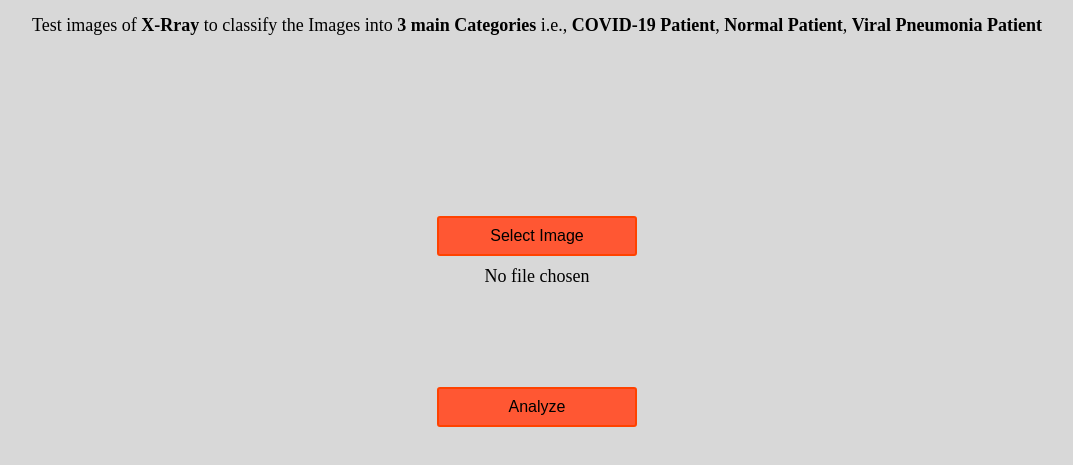
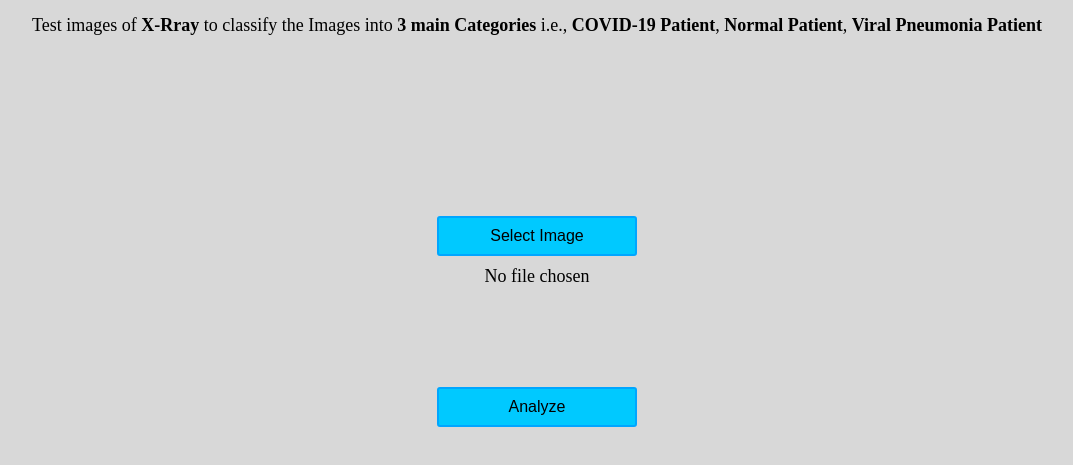
Before and after one commit to mdsharique/Detect-Covid19, a plain HTML site: page app/view/index.html in a window 1280 px wide. Shown: the part 117-582 px from the top of the page, without its empty margins (103-1176 px from the left). Drawn offline with Linux system fonts and the light colour scheme.

Commit message:
Update style.css

```diff
--- a/app/static/style.css
+++ b/app/static/style.css
@@ -43,8 +43,8 @@ button.choose-file-button {
     width: 200px;
     height: 40px;
     border-radius: 3px;
-    background-color: #FF5733;
-    border: solid 2px #FF4200;
+    background-color: #00C9FF;
+    border: solid 2px #00A6FF;
     font-size: 16px;
     color: #000000;
 }
@@ -52,9 +52,9 @@ button.choose-file-button {
 button.analyze-button {
     width: 200px;
     height: 40px;
-    border: solid 2px #FF4200;
+    border: solid 2px #00A6FF;
     border-radius: 3px;
-    background-color: #FF5733;
+    background-color: #00C9FF;
     font-size: 16px;
     color: #000000;
 }
```
